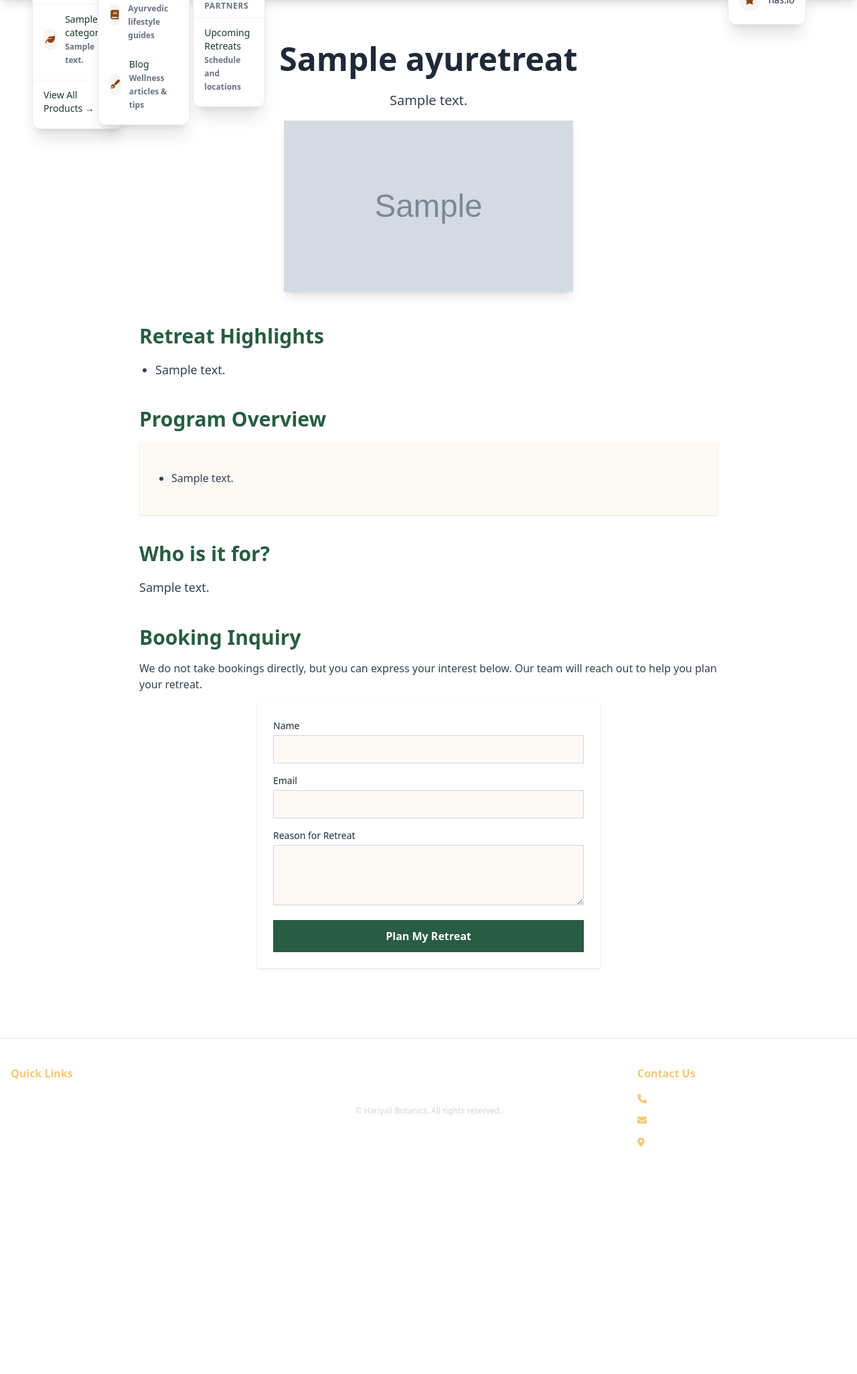
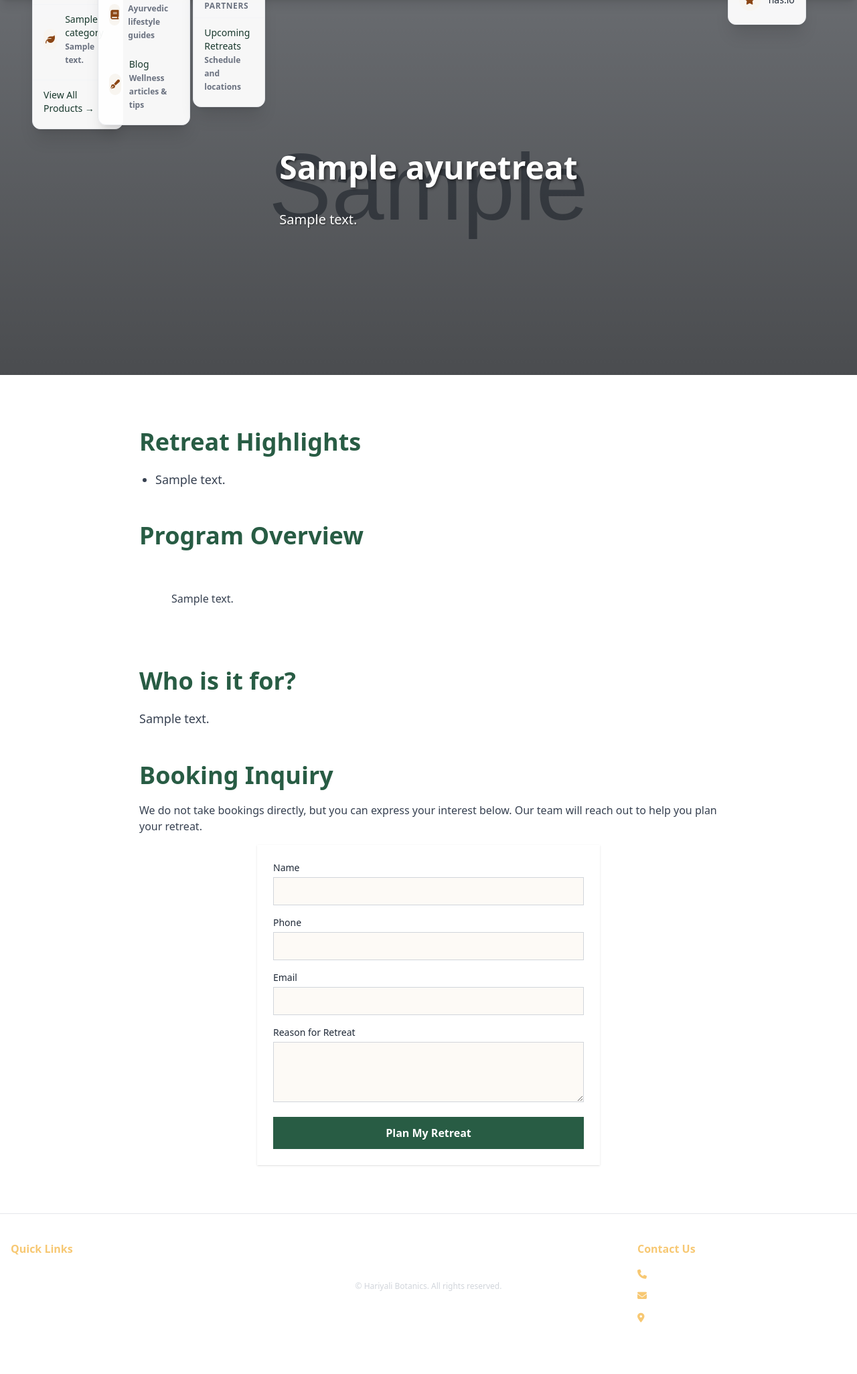
Before and after one commit to rachitpoudel101/Hariyali-Botanics, a Django app: page /ayuretreat/1/ in a window 1280 px wide. Shown: the part 113-2165 px from the top of the page at 67% size. Before the commit the page ends 1826 px from the top, so only its background shows below. Run offline with Django 5.2, Linux system fonts and the light colour scheme; tables that the repository leaves empty hold one stand-in row (values such as "Sample post"); grey boxes marked "Sample" are stand-in pictures; some libraries are stand-ins or nearby versions.

Commit message:
Fixes the error in the ui

```diff
--- a/ayuretreat/models.py
+++ b/ayuretreat/models.py
@@ -93,6 +93,7 @@ class BookingInquiry(models.Model):
     )
     name = models.CharField(max_length=100, null=False, blank=False)
     email = models.EmailField(null=False, blank=False)
+    phone_number = models.CharField(max_length=10, null=False, blank=False,default=None)
     reason_for_retreat = models.TextField(
         help_text="Why the person wants to join the retreat"
     )
--- a/product/views.py
+++ b/product/views.py
@@ -3,7 +3,6 @@ from django.contrib import messages
 from django.views.decorators.csrf import ensure_csrf_cookie
 from .models import (
     Product,
-    SIZE_CHOICES,
     Review,
     ProductImage,
     CustomerResult,
@@ -143,7 +142,7 @@ def prodec(request, id):
         "Normal/product-details.html",
         {
             "product": product,
-            "size_choices": SIZE_CHOICES,
+            "size": product.size,
             "product_images": product_images,
             "reviews": reviews,
             "similar_products": similar_products,
@@ -461,6 +460,7 @@ def submit_booking_inquiry(request, retreat_id):
             retreat = get_object_or_404(AyureTreat, id=retreat_id)
             name = request.POST.get("name")
             email = request.POST.get("email")
+            phone_number = request.POST.get("phone_number")
             reason_for_retreat = request.POST.get("reason_for_retreat")
             inquiry = BookingInquiry(
                 ayure_treat=retreat,
--- a/templates/Normal/aayutreat.html
+++ b/templates/Normal/aayutreat.html
@@ -20,8 +20,8 @@
           {% if retreat.image %}
             <img src="{{ retreat.image.url }}" alt="{{ retreat.title }}" class="w-full h-48 object-cover mb-4" />
           {% endif %}
-          <h2 class="text-2xl font-bold text-[#285c44] mb-2">{{ retreat.title }}</h2>
-          <p class="text-gray-700 mb-4">{{ retreat.description|truncatewords:30 }}</p>
+          <h2 class="text-2xl font-bold text-[#285c44] mb-2 font-sans">{{ retreat.title }}</h2>
+          <p class="text-gray-700 mb-4 font-sans">{{ retreat.description|truncatewords:30 }}</p>
           <a href="{% url 'ayuretreat_detail' retreat.pk %}" class="bg-[#285c44] text-white px-4 py-2 rounded font-semibold hover:bg-[#18382c] transition">View Details</a>
         </div>
       {% empty %}
--- a/templates/base/ayuretreat-dec.html
+++ b/templates/base/ayuretreat-dec.html
@@ -13,10 +13,16 @@
   .retreat-content li {
     margin-bottom: 0.75rem;
     line-height: 1.8;
+    text-align: justify;
+    text-justify: inter-word;
+    hyphens: auto;
   }
   .retreat-content p {
     margin-bottom: 1rem;
     line-height: 1.8;
+    text-align: justify;
+    text-justify: inter-word;
+    hyphens: auto;
   }
   .retreat-content strong {
     font-weight: 600;
@@ -38,24 +44,95 @@
     font-weight: 600;
     color: #285c44;
   }
+
+  /* Hero Section Styles */
+  .hero-section {
+    position: relative;
+    width: 100%;
+    height: 70vh;
+    min-height: 500px;
+    display: flex;
+    align-items: center;
+    justify-content: center;
+    overflow: hidden;
+    margin-bottom: 3rem;
+  }
+
+  .hero-image {
+    position: absolute;
+    top: 0;
+    left: 0;
+    width: 100%;
+    height: 100%;
+    object-fit: cover;
+    filter: brightness(0.7);
+  }
+
+  .hero-overlay {
+    position: absolute;
+    top: 0;
+    left: 0;
+    width: 100%;
+    height: 100%;
+    background: linear-gradient(to bottom, rgba(0,0,0,0.3), rgba(0,0,0,0.5));
+  }
+
+  .hero-content {
+    position: relative;
+    z-index: 10;
+    text-align: center;
+    color: white;
+    padding: 2rem;
+    max-width: 800px;
+  }
+
+  .hero-title {
+    font-size: 3rem;
+    font-weight: 700;
+    margin-bottom: 1.5rem;
+    text-shadow: 2px 2px 4px rgba(0,0,0,0.5);
+  }
+
+  .hero-description {
+    font-size: 1.25rem;
+    line-height: 1.8;
+    text-shadow: 1px 1px 2px rgba(0,0,0,0.5);
+    text-align: justify;
+    text-justify: inter-word;
+    hyphens: auto;
+  }
+
+  @media (max-width: 768px) {
+    .hero-title {
+      font-size: 2rem;
+    }
+    .hero-description {
+      font-size: 1rem;
+    }
+    .hero-section {
+      height: 50vh;
+      min-height: 400px;
+    }
+  }
 </style>
 
-<main class="max-w-4xl mx-auto px-4 py-16">
-    <!-- Intro Section -->
-    <section class="mb-12">
-      <h1 class="text-4xl md:text-5xl font-bold text-sage mb-6 font-playfair text-center">{{ retreat.title }}</h1>
-      <p class="text-lg md:text-xl text-gray-700 mb-4 text-center">
-        {{ retreat.description }}
-      </p>
-      <div class="flex flex-col md:flex-row gap-8 items-center justify-center mb-8">
+<!-- Hero Section -->
 {% if retreat.image %}
-          <img src="{{ retreat.image.url }}" alt="{{ retreat.title }}" class="shadow-lg w-full md:w-1/2 h-64 object-cover"/>
-        {% endif %}
+<section class="hero-section">
+  <img src="{{ retreat.image.url }}" alt="{{ retreat.title }}" class="hero-image"/>
+  <div class="hero-overlay"></div>
+  <div class="hero-content">
+    <h1 class="hero-title font-playfair">{{ retreat.title }}</h1>
+    <p class="hero-description">{{ retreat.description }}</p>
   </div>
 </section>
+{% endif %}
+
+<main class="max-w-4xl mx-auto px-4 py-8">
     <!-- Retreat Highlights -->
-    <section class="mb-10 font-sans">
-      <h2 class="text-2xl md:text-3xl font-bold text-[#285c44] mb-4 font-sans">Retreat Highlights</h2>
+    <section class="mb-12 font-sans">
+      <h2 class="text-3xl md:text-4xl font-bold text-[#285c44] mb-5 font-sans">Retreat Highlights</h2>
+      <div class="w-full md:max-w-3xl">
         <ul class="list-disc pl-6 text-lg text-gray-700 space-y-4 font-sans retreat-content">
           {% for highlight in highlights %}
             <li class="font-sans leading-loose">{{ highlight.content|safe }}</li>
@@ -63,32 +140,36 @@
             <li class="font-sans">No highlights available.</li>
           {% endfor %}
         </ul>
+      </div>
     </section>
+
     <!-- Program Overview -->
-    <section class="mb-10 font-sans">
-      <h2 class="text-2xl md:text-3xl font-bold text-[#285c44] mb-4 font-sans">Program Overview</h2>
-      <div class="bg-[#fdfaf6] p-6 shadow mb-4 retreat-content">
-        <ul class="list-disc pl-6 text-gray-700 space-y-4 font-sans">
+    <section class="mb-12 font-sans">
+      <h2 class="text-3xl md:text-4xl font-bold text-[#285c44] mb-5 font-sans">Program Overview</h2>
+      <div class="p-6 retreat-content">
+        <ul class=" pl-6 text-gray-700  font-sans">
           {% for day in program_days %}
-            <li class="leading-loose">{{ day.content|safe }}</li>
+            <p class="leading-loose">{{ day.content|safe }}</p>
           {% empty %}
             <li class="font-sans leading-loose">No program days available.</li>
           {% endfor %}
         </ul>
       </div>
     </section>
+
     <!-- Who It's For -->
-    <section class="mb-10 font-sans retreat-content">
-      <h2 class="text-2xl md:text-3xl font-bold text-[#285c44] mb-4 font-sans">Who is it for?</h2>
+    <section class="mb-12 font-sans retreat-content">
+      <h2 class="text-3xl md:text-4xl font-bold text-[#285c44] mb-5 font-sans">Who is it for?</h2>
       {% for who in who_is_it_for %}
         <p class="text-lg text-gray-700 mb-6 font-sans leading-relaxed">{{ who.description }}</p>
       {% empty %}
         <p class="text-lg text-gray-700 mb-6 font-sans leading-relaxed">No information available.</p>
       {% endfor %}
     </section>
+
     <!-- Booking Inquiry Form -->
     <section class="mb-10 font-sans">
-      <h2 class="text-2xl md:text-3xl font-bold text-[#285c44] mb-4 font-sans">Booking Inquiry</h2>
+      <h2 class="text-3xl md:text-4xl font-bold text-[#285c44] mb-5 font-sans">Booking Inquiry</h2>
       <p class="mb-4 text-gray-700">We do not take bookings directly, but you can express your interest below. Our team will reach out to help you plan your retreat.</p>
       {% if messages %}
         <div class="max-w-lg mx-auto mb-4 font-sans">
@@ -104,6 +185,10 @@
           <input type="text" id="retreat-name" name="name" required class="w-full px-4 py-2 border border-gray-300 bg-[#fdfaf6] focus:outline-none focus:border-[#285c44] transition"/>
         </div>
         <div>
+          <label for="retreat-phone" class="block text-sm font-medium mb-1">Phone</label>
+          <input type="text" id="retreat-phone" name="phone_number" required class="w-full px-4 py-2 border border-gray-300 bg-[#fdfaf6] focus:outline-none focus:border-[#285c44] transition"/>
+        </div>
+        <div>
           <label for="retreat-email" class="block text-sm font-medium mb-1">Email</label>
           <input type="email" id="retreat-email" name="email" required class="w-full px-4 py-2 border border-gray-300 bg-[#fdfaf6] focus:outline-none focus:border-[#285c44] transition"/>
         </div>
--- a/templates/base/ayuretreat.html
+++ b/templates/base/ayuretreat.html
@@ -8,9 +8,9 @@
 <!-- ======= AYURETREAT SECTION ======= -->
 <section class="w-full bg-[#fffaf4] py-8 px-4 sm:py-14">
   <div class="max-w-6xl mx-auto">
-    <h3 class="text-2xl mb-8 text-center font-bold font-sans">
+    <h2 class="text-[#18382c] text-2xl text-center font-sans font-bold mb-8 font-sans">
   Ayuretreat: Rejuvenate &amp; Heal
-</h3>
+</h2>
 
     {% if retreats %}
     <div class="grid grid-cols-1 md:grid-cols-2 gap-8 items-center mb-10">
--- a/templates/base/blog.html
+++ b/templates/base/blog.html
@@ -10,11 +10,11 @@
   <div class="w-full max-w-6xl relative">
     <!-- Slider Container -->
     <div class="overflow-hidden relative">
-      <div class="flex transition-transform duration-500 ease-in-out" id="blogSlider" style="width:100%;">
+      <div class="flex transition-transform duration-500 ease-in-out"  style="width:100%;">
         {% for blog in blogs %}
         <!-- Blog Slide -->
         <div class="blog-slide px-2 sm:px-3">
-          <div class="bg-[#fdfaf6] shadow-lg overflow-hidden flex flex-col hover:shadow-2xl transition-all duration-300 h-full">
+          <div class="bg-[#fdfaf6]  overflow-hidden flex flex-col  transition-all duration-300 h-full">
             {% if blog.image %}
             <img src="{{ blog.image.url }}" alt="{{ blog.title }}" class="w-full h-40 sm:h-48 object-cover"/>
             {% else %}
@@ -33,7 +33,7 @@
         </div>
         {% empty %}
         <div class="blog-slide px-3">
-          <div class="bg-[#fdfaf6] shadow-lg overflow-hidden flex flex-col hover:shadow-2xl transition-all duration-300 h-full ">
+          <div class="bg-[#fdfaf6]  overflow-hidden flex flex-col  transition-all duration-300 h-full ">
             <div class="p-6 flex flex-col flex-1 text-center">
               <h4 class="text-lg font-bold text-[#18382c] mb-2 font-playfair">No Blogs Available</h4>
               <p class="text-gray-700 mb-4 flex-1">Check back soon for new blog posts!</p>
--- a/templates/base/prodec.html
+++ b/templates/base/prodec.html
@@ -58,7 +58,7 @@
     <div class="flex flex-col gap-2">
       <label for="size" class="block text-sm font-medium mb-1">Size</label>
       <select id="size" class="px-4 py-2 border border-gray-300 bg-white text-base cursor-pointer w-40">
-        {% for key,label in size_choices %}
+        {% for key,label in size %}
           <option value="{{ key }}" {% if product.size == key %}selected{% endif %}>{{ label }}</option>
         {% endfor %}
       </select>
--- a/templates/base/product_slider.html
+++ b/templates/base/product_slider.html
@@ -53,7 +53,7 @@
                                     </a>
 
                                     <!-- Shop Now Button (external URL or default Daraz) -->
-                                    <a href="{% if product.external_url %}{{ product.external_url }}{% else %}https://https://s.daraz.com.np/s.JfNA{% endif %}" target="_blank" class="border border-[#333] text-[#333] px-2 sm:px-3 py-1 text-xs font-semibold uppercase hover:bg-[#333] hover:text-white transition-colors duration-200">
+                                    <a href="{% if product.external_url %}{{ product.external_url }}{% else %}https://s.daraz.com.np/s.JfNA{% endif %}" target="_blank" class="border border-[#333] text-[#333] px-2 sm:px-3 py-1 text-xs font-semibold uppercase hover:bg-[#333] hover:text-white transition-colors duration-200">
                                         Shop Now
                                     </a>
                                 </div>
--- a/templates/base/shop-concern.html
+++ b/templates/base/shop-concern.html
@@ -18,7 +18,8 @@
   }
 </style>
 <section class="w-full bg-[#f7f2ea] py-8 px-2 sm:py-10 sm:px-4 flex flex-col items-center shop-concern-section font-sans">
-    <h3 class="text-xl md:text-2xl font-bold text-[#8B4513] mb-6" style="font-family: 'Open Sans', sans-serif;">SHOP BY CONCERN</h3>
+  <div class="max-w-6xl mx-auto">
+    <h3 class="text-[#18382c] text-2xl text-center font-sans font-bold mb-8" style="font-family: 'Open Sans', sans-serif;">Shop By Concern</h3>
     <div class="w-full max-w-5xl">
       <div class="swiper shop-concern-swiper">
         <div class="swiper-wrapper">
@@ -37,6 +38,7 @@
         <!-- Swiper pagination -->
         <div class="swiper-pagination"></div>
       </div>
+    </div>
     </div>
 </section>
 <script src="https://cdn.jsdelivr.net/npm/swiper@11/swiper-bundle.min.js"></script>
--- a/templates/base/similarprod.html
+++ b/templates/base/similarprod.html
@@ -47,7 +47,7 @@
           {% if how_to_use %}
             <div class="text-gray-700 text-base space-y-3 leading-relaxed">
               {% for step in how_to_use %}
-                <p>{{ step.step }}</p>
+                <ul>{{ step.step }}</ul>
               {% endfor %}
             </div>
           {% else %}
```
Also changed, not shown: core/settings.py (+13 -13 lines), product/models.py (+1 -6 lines), templates/base/about-us.html (+6 -6 lines), templates/base/guides.html (+15 -24 lines), ayuretreat/migrations/0003_bookinginquiry_phone_number.py (added), product/migrations/0002_alter_product_size.py (added). Lines whose indentation alone changed are shown as unchanged.
